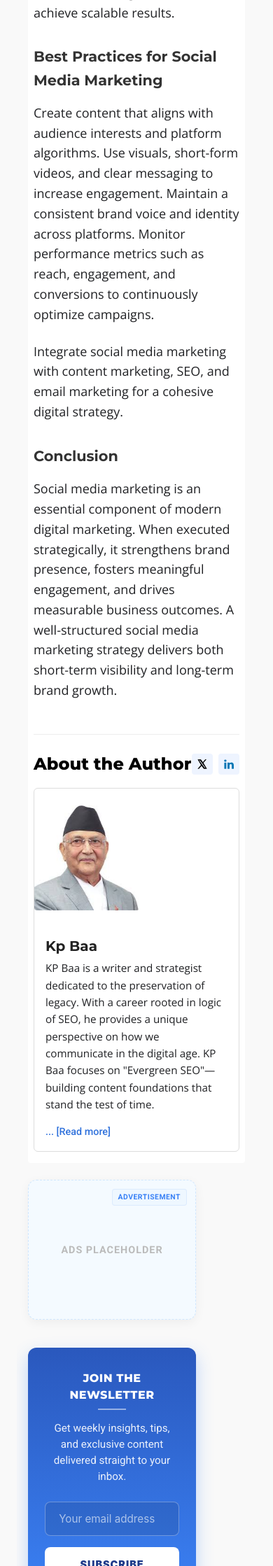
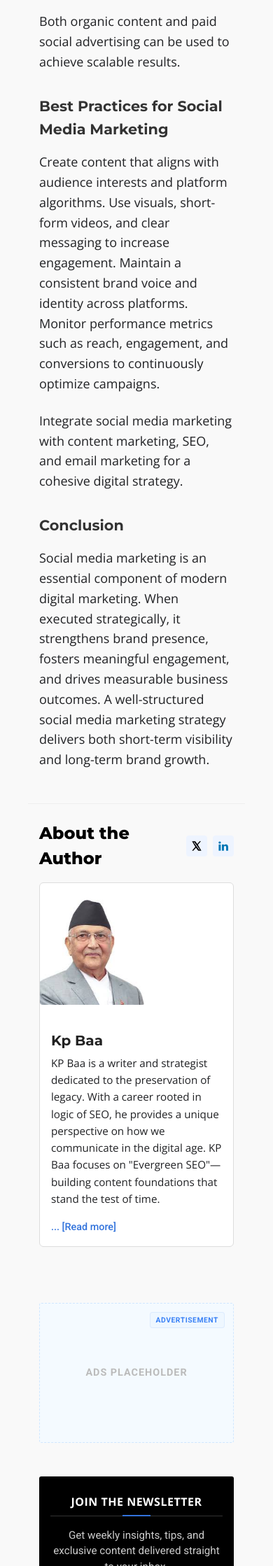
Before and after one commit to ritsnep/BlogDjango, a Django app: page /digital-marketing/social-media-marketing/ in a window 390 px wide. Shown: the part 3282-5520 px from the top of the page at 70% size. Run offline with Django 5.2, Linux system fonts and the light colour scheme; data comes from the database, SQL or seed files in the repository; some libraries are stand-ins or nearby versions.

Commit message:
sidebar mbl responsive

```diff
--- a/mywebsite/blog/templates/blog/detail.html
+++ b/mywebsite/blog/templates/blog/detail.html
@@ -141,6 +141,37 @@
         }
     }
 
+    /* Mobile: Show sidebar below content with full width */
+    @media (max-width: 900px) {
+        .sidebar {
+            display: flex !important;
+            width: 100% !important;
+            position: static !important;
+            margin-top: 2rem;
+            order: 3;
+            /* Place after main content */
+            padding: 0 1rem !important;
+            gap: 1.5rem !important;
+            box-sizing: border-box;
+        }
+
+        .sidebar-box {
+            width: 100% !important;
+            box-sizing: border-box;
+            margin-left: 0 !important;
+            margin-right: 0 !important;
+            padding: 1.5rem 1rem !important;
+            /* Match content padding */
+            border-radius: 3px !important;
+        }
+
+        .newsletter-widget {
+            margin-left: 0 !important;
+            margin-right: 0 !important;
+            border-radius: 3px !important;
+        }
+    }
+
     @media (max-width: 900px) {
         .main-container {
             display: flex;
@@ -161,6 +192,15 @@
             background: #fff;
             /* Prevent transparency overlap */
             z-index: 10;
+            order: 1;
+            /* First */
+            padding: 0 1rem !important;
+            box-sizing: border-box;
+        }
+
+        .main-content-wrapper {
+            order: 2;
+            /* Second */
         }
 
         .left-sidebar .author-section {
@@ -231,14 +271,33 @@
         }
 
         .article-content {
-            padding: 1rem 0.5rem !important;
+            padding: 1.5rem 0 !important;
+            /* No horizontal padding for the main white box */
             box-sizing: border-box;
+            background: transparent !important;
+            /* Make it transparent so internal boxes show up correctly */
+            box-shadow: none !important;
+        }
+
+        .article-body,
+        .article-intro,
+        .category-tag,
+        .mt-6.pt-5 {
+            padding-left: 1rem !important;
+            padding-right: 1rem !important;
+            box-sizing: border-box;
         }
 
         .article-body {
-            padding: 0 !important;
+            padding-left: 0 !important;
+            padding-right: 0 !important;
             width: 100%;
-            box-sizing: border-box;
+        }
+
+        /* Ensure article body content still has some padding if it's not a box */
+        .article-body>* {
+            padding-left: 1rem;
+            padding-right: 1rem;
         }
 
         /* Collapsible TOC on mobile */
@@ -650,7 +709,8 @@
 
     .article-body h2 {
         font-size: 1.6rem;
--    }
+        -
+    }
 
     .article-body h3 {
         font-size: 1.3rem;
@@ -791,12 +851,13 @@
     }
 
     /* Sidebar Widgets & Formatting */
+    /* Sidebar Widgets & Formatting */
     .sidebar-box {
         background: white;
         padding: 1.5rem;
-        border-radius: 12px;
-        box-shadow: 0 4px 15px rgba(0, 0, 0, 0.05);
-        border: 1px solid #eef2f6;
+        border-radius: 3px;
+        box-shadow: none;
+        border: 1px solid #e2e8f0;
         margin-bottom: 1.5rem;
         position: relative;
         overflow: hidden;
@@ -809,9 +870,9 @@
     }
 
     .sidebar-title {
-        font-family: 'Montserrat', sans-serif;
+        font-family: 'Open Sans', sans-serif;
         font-size: 0.95rem;
-        font-weight: 800;
+        font-weight: 700;
         text-transform: uppercase;
         color: #1a202c;
         margin-bottom: 1.5rem;
@@ -833,19 +894,19 @@
         background: #3273dc;
     }
 
-    /* Newsletter Widget - Redesigned to match image */
+    /* Newsletter Widget - Simplified Black */
     .newsletter-widget {
-        background: linear-gradient(180deg, #2a58bd 0%, #3b82f6 100%);
+        background: #000;
         color: white;
         text-align: center;
         border: none;
-        box-shadow: 0 10px 25px rgba(59, 130, 246, 0.3);
+        box-shadow: none;
         padding: 2rem 1.5rem;
     }
 
     .newsletter-widget .sidebar-title {
         color: white;
-        border-bottom: none;
+        border-bottom: 1px solid #333;
         font-size: 1rem;
         margin-bottom: 1rem;
     }
@@ -854,7 +915,7 @@
         left: 50%;
         transform: translateX(-50%);
         width: 40px;
-        background: rgba(255, 255, 255, 0.5);
+        background: #3273dc;
     }
 
     .newsletter-form {
@@ -864,38 +925,38 @@
     }
 
     .newsletter-form input {
-        padding: 0.9rem 1.2rem;
-        border: 1px solid rgba(255, 255, 255, 0.3);
-        border-radius: 8px;
+        padding: 0.7rem 1rem;
+        border: 1px solid #ccc;
+        border-radius: 3px;
         font-size: 0.95rem;
-        background: rgba(0, 0, 0, 0.1);
-        color: white;
+        background: white;
+        color: #333;
         width: 100%;
         box-sizing: border-box;
-        transition: all 0.3s;
+        transition: border-color 0.3s;
     }
 
     .newsletter-form input::placeholder {
-        color: rgba(255, 255, 255, 0.6);
+        color: #888;
     }
 
     .newsletter-form button {
-        padding: 1rem;
-        background: white;
-        color: #1e3a8a;
+        padding: 0.8rem;
+        background: #3273dc;
+        color: white;
         border: none;
-        border-radius: 8px;
-        font-weight: 900;
+        border-radius: 3px;
+        font-weight: 700;
         cursor: pointer;
-        transition: all 0.3s;
+        transition: background 0.3s;
         text-transform: uppercase;
-        font-size: 0.9rem;
-        letter-spacing: 1px;
+        font-size: 0.85rem;
+        letter-spacing: 0.5px;
     }
 
     .newsletter-form button:hover {
-        background: #f8fafc;
-        transform: scale(1.02);
+        background: #2366d1;
+        transform: none;
     }
 
     /* Ad Widget - Professional Minimalist */
@@ -1450,7 +1511,7 @@
         <!-- Newsletter Signup -->
         <div class="sidebar-box newsletter-widget">
             <div class="sidebar-title">Join The Newsletter</div>
-            <p style="font-size: 0.95rem; color: rgba(255,255,255,0.9); margin-bottom: 1.5rem; line-height: 1.5;">
+            <p style="font-size: 0.95rem; color: #ccc; margin-bottom: 1.5rem; line-height: 1.5;">
                 Get weekly insights, tips, and exclusive content delivered straight to your inbox.
             </p>
             <form class="newsletter-form">
```
